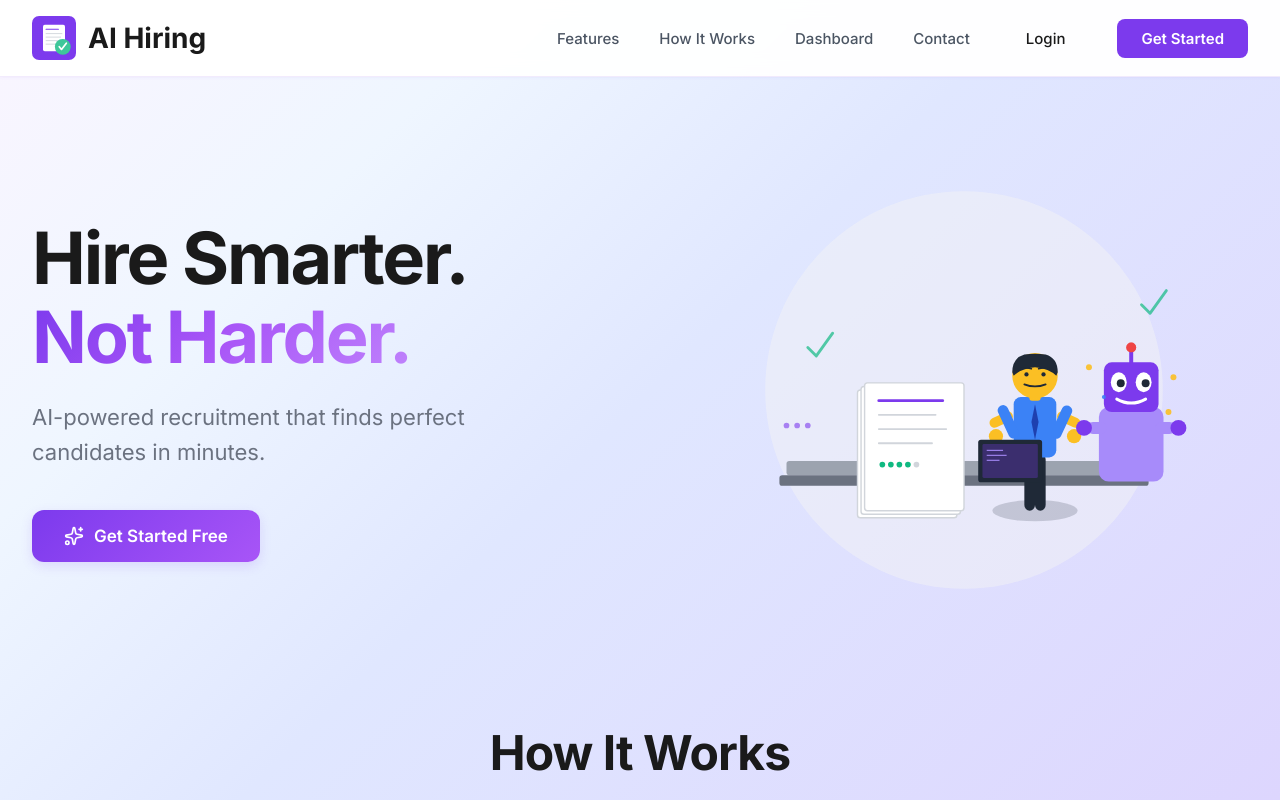
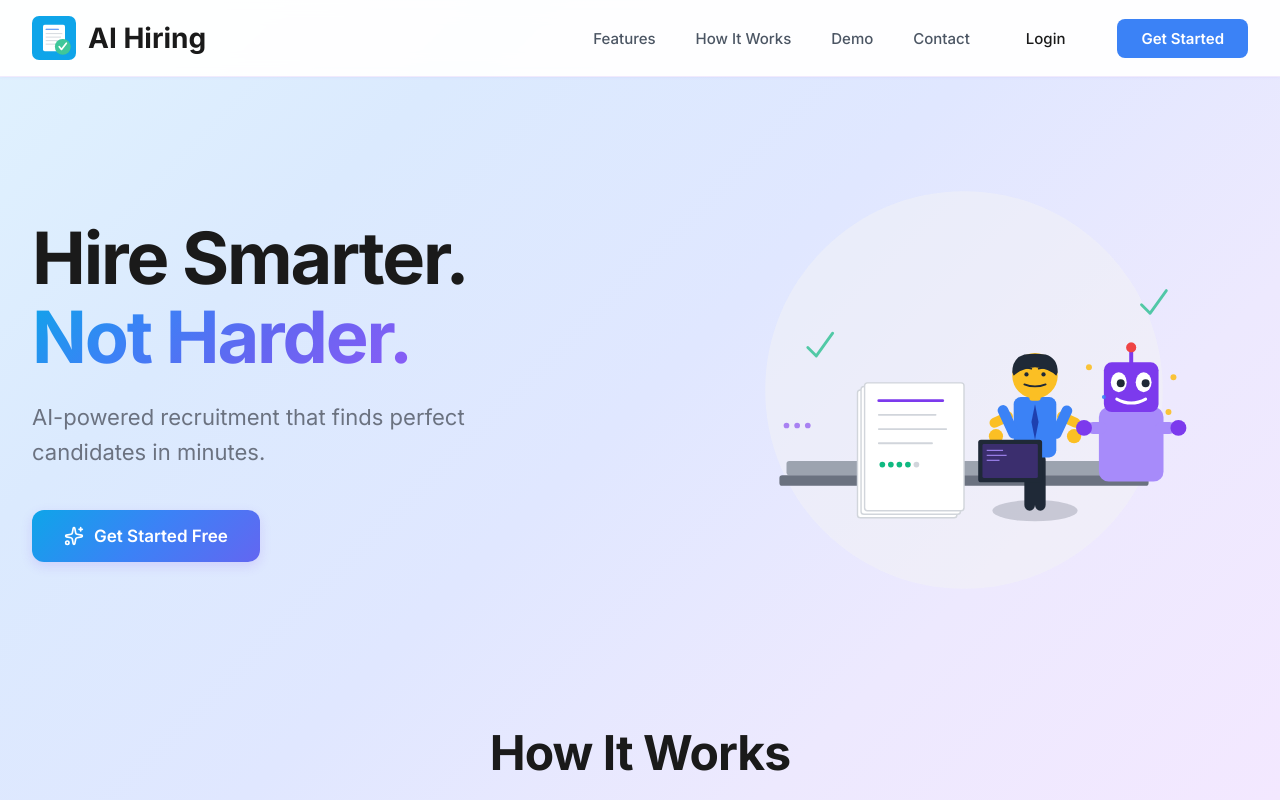
Before and after one commit to Shreyadungrakoti/ai-hiring-ui, a React (Vite) app: page / in a window 1280 px wide. Shown: the top 800 px of the page. Built offline with nearby package versions, Linux system fonts and the light colour scheme; no server answers.

Commit message:
Update topbar: Demo instead of Dashboard, blue-to-purple gradient, replace LinkedIn with job platforms

```diff
--- a/src/App.css
+++ b/src/App.css
@@ -1417,7 +1417,7 @@ html[data-theme="light"] .d2ChartBar{
 
 .landingPage {
   min-height: 100vh;
-  background: linear-gradient(135deg, #faf5ff 0%, #eff6ff 25%, #e0e7ff 50%, #ddd6fe 100%);
+  background: linear-gradient(135deg, #e0f2fe 0%, #dbeafe 25%, #e0e7ff 50%, #ede9fe 75%, #f3e8ff 100%);
   background-attachment: fixed;
   color: #1a1a1a;
 }
@@ -1505,7 +1505,7 @@ html[data-theme="light"] .d2ChartBar{
 }
 
 .landingGetStartedBtn {
-  background: #7c3aed !important;
+  background: #3b82f6 !important;
   color: #ffffff !important;
   border: none !important;
   padding: 10px 24px !important;
@@ -1765,7 +1765,7 @@ html[data-theme="light"] .d2ChartBar{
 }
 
 .landingGradientText {
-  background: linear-gradient(135deg, #7c3aed 0%, #a855f7 50%, #c084fc 100%);
+  background: linear-gradient(135deg, #0ea5e9 0%, #3b82f6 30%, #6366f1 60%, #8b5cf6 100%);
   -webkit-background-clip: text;
   -webkit-text-fill-color: transparent;
   background-clip: text;
@@ -1801,7 +1801,7 @@ html[data-theme="light"] .d2ChartBar{
 }
 
 .btnLarge.btnPrimary {
-  background: linear-gradient(135deg, #7c3aed 0%, #a855f7 100%) !important;
+  background: linear-gradient(135deg, #0ea5e9 0%, #3b82f6 50%, #6366f1 100%) !important;
   color: #ffffff !important;
   border: none !important;
 }
@@ -2016,7 +2016,7 @@ html[data-theme="light"] .d2ChartBar{
 }
 
 .landingContactForm .btn {
-  background: linear-gradient(135deg, #7c3aed 0%, #a855f7 100%) !important;
+  background: linear-gradient(135deg, #0ea5e9 0%, #3b82f6 50%, #6366f1 100%) !important;
   color: #ffffff !important;
   border: none !important;
   padding: 16px 32px !important;
@@ -2482,7 +2482,7 @@ html[data-theme="light"] .d2ChartBar{
   width: 48px;
   height: 48px;
   border-radius: 50%;
-  background: linear-gradient(135deg, #3b82f6 0%, #7c3aed 100%);
+  background: linear-gradient(135deg, #3b82f6 0%, #6366f1 50%, #8b5cf6 100%);
   display: flex;
   align-items: center;
   justify-content: center;
@@ -2532,7 +2532,7 @@ html[data-theme="light"] .d2ChartBar{
 
 .testimonialsSwiper .swiper-button-prev:hover,
 .testimonialsSwiper .swiper-button-next:hover {
-  background: linear-gradient(135deg, #3b82f6 0%, #7c3aed 100%);
+  background: linear-gradient(135deg, #3b82f6 0%, #6366f1 50%, #8b5cf6 100%);
   transform: translateY(-50%) scale(1.1);
 }
 
@@ -2558,7 +2558,7 @@ html[data-theme="light"] .d2ChartBar{
 }
 
 .testimonialsSwiper .swiper-pagination-bullet-active {
-  background: linear-gradient(135deg, #3b82f6 0%, #7c3aed 100%);
+  background: linear-gradient(135deg, #3b82f6 0%, #6366f1 50%, #8b5cf6 100%);
   width: 28px;
   border-radius: 5px;
 }
@@ -2627,7 +2627,7 @@ html[data-theme="light"] .d2ChartBar{
 .statValue {
   font-size: 40px;
   font-weight: 800;
-  background: linear-gradient(135deg, #3b82f6 0%, #7c3aed 100%);
+  background: linear-gradient(135deg, #3b82f6 0%, #6366f1 50%, #8b5cf6 100%);
   -webkit-background-clip: text;
   -webkit-text-fill-color: transparent;
   background-clip: text;
@@ -2705,7 +2705,7 @@ html[data-theme="light"] .d2ChartBar{
 .landingShowcaseNumber {
   font-size: 48px;
   font-weight: 800;
-  background: linear-gradient(135deg, #7c3aed 0%, #3b82f6 100%);
+  background: linear-gradient(135deg, #0ea5e9 0%, #3b82f6 50%, #6366f1 100%);
   -webkit-background-clip: text;
   -webkit-text-fill-color: transparent;
   background-clip: text;
--- a/src/components/Logo.jsx
+++ b/src/components/Logo.jsx
@@ -14,7 +14,7 @@ export default function Logo({ size = 44 }) {
       <rect x="25" y="20" width="50" height="60" rx="4" fill="white" />
 
       {/* Document lines */}
-      <line x1="32" y1="30" x2="60" y2="30" stroke="#7c3aed" strokeWidth="2.5" strokeLinecap="round" />
+      <line x1="32" y1="30" x2="60" y2="30" stroke="#3b82f6" strokeWidth="2.5" strokeLinecap="round" />
       <line x1="32" y1="40" x2="68" y2="40" stroke="#d1d5db" strokeWidth="2" strokeLinecap="round" />
       <line x1="32" y1="48" x2="65" y2="48" stroke="#d1d5db" strokeWidth="2" strokeLinecap="round" />
       <line x1="32" y1="56" x2="62" y2="56" stroke="#d1d5db" strokeWidth="2" strokeLinecap="round" />
@@ -37,9 +37,10 @@ export default function Logo({ size = 44 }) {
       {/* Gradient definition */}
       <defs>
         <linearGradient id="logoGrad" x1="0" y1="0" x2="100" y2="100">
-          <stop offset="0%" stopColor="#7c3aed" />
-          <stop offset="50%" stopColor="#a855f7" />
-          <stop offset="100%" stopColor="#3b82f6" />
+          <stop offset="0%" stopColor="#0ea5e9" />
+          <stop offset="40%" stopColor="#3b82f6" />
+          <stop offset="70%" stopColor="#6366f1" />
+          <stop offset="100%" stopColor="#8b5cf6" />
         </linearGradient>
       </defs>
     </svg>
--- a/src/pages/Candidates.jsx
+++ b/src/pages/Candidates.jsx
@@ -8,7 +8,7 @@ const mockCandidates = [
     name: "Jane Doe",
     score: 8.6,
     project: "Data Scientist",
-    linkedin: "https://linkedin.com/in/janedoe",
+    linkedin: "https://platform.com/in/janedoe",
     inmail_sent: false,
     created_at: "2026-01-12T10:30:00Z",
   },
--- a/src/pages/LandingPage.jsx
+++ b/src/pages/LandingPage.jsx
@@ -196,7 +196,7 @@ export default function LandingPage() {
           <div className="landingNavLinks">
             <a href="#features" className="landingNavLink">Features</a>
             <a href="#how-it-works" className="landingNavLink">How It Works</a>
-            <a href="#" onClick={(e) => { e.preventDefault(); nav("/portal/dashboard"); }} className="landingNavLink">Dashboard</a>
+            <a href="#demo" className="landingNavLink">Demo</a>
             <a href="#contact" className="landingNavLink">Contact</a>
 
             {isAuthed ? (
@@ -439,7 +439,7 @@ export default function LandingPage() {
       <StatsCarousel />
 
       {/* Demo Video Section */}
-      <section className="landingDemo">
+      <section className="landingDemo" id="demo">
         <div className="landingDemoContent">
           <div className="landingDemoPlaceholder">
             <div className="landingDemoIcon">
@@ -488,7 +488,7 @@ export default function LandingPage() {
               <div className="landingFeatureIcon">
                 <Users size={32} />
               </div>
-              <h3 className="landingFeatureTitle">LinkedIn Integration</h3>
+              <h3 className="landingFeatureTitle">Multi-Platform Integration</h3>
               <p className="landingFeatureText">
                 Tap into millions of profiles instantly.
               </p>
@@ -669,7 +669,7 @@ export default function LandingPage() {
               <h4 className="landingFooterHeading">Product</h4>
               <ul className="landingFooterLinks">
                 <li><a href="#features">Features</a></li>
-                <li><a href="#" onClick={(e) => { e.preventDefault(); nav("/portal/dashboard"); }}>Dashboard</a></li>
+                <li><a href="#demo">Demo</a></li>
                 <li><a href="#" onClick={(e) => { e.preventDefault(); nav("/portal/projects"); }}>Projects</a></li>
                 <li><a href="#" onClick={(e) => { e.preventDefault(); nav("/portal/candidates"); }}>Candidates</a></li>
                 <li><a href="#" onClick={(e) => e.preventDefault()}>Pricing</a></li>
--- a/src/pages/NewProject.jsx
+++ b/src/pages/NewProject.jsx
@@ -84,7 +84,7 @@ export default function NewProject() {
           <div>
             <div className="small">Search method</div>
             <select className="select" value={searchMethod} onChange={(e) => setSearchMethod(e.target.value)}>
-              <option value="linkedin">LinkedIn</option>
+              <option value="linkedin">Job Platforms (Multi-source)</option>
               <option value="naukari">Naukari</option>
               <option value="both">Both</option>
             </select>
--- a/src/pages/ProjectEdit.jsx
+++ b/src/pages/ProjectEdit.jsx
@@ -111,13 +111,13 @@ export default function ProjectEdit() {
               />
             </div>
             <div style={{ flex: 1 }}>
-              <div className="small">LinkedIn Project URL</div>
+              <div className="small">Job Platform Project URL</div>
               <div style={{ display: "flex", gap: 8, alignItems: "flex-end" }}>
                 <input
                   className="input"
                   value={linkedinUrl}
                   onChange={(e) => setLinkedinUrl(e.target.value)}
-                  placeholder="https://linkedin.com/projects/..."
+                  placeholder="https://platform.com/projects/..."
                   style={{ flex: 1 }}
                 />
                 {linkedinUrl && (
@@ -126,7 +126,7 @@ export default function ProjectEdit() {
                     target="_blank"
                     rel="noopener noreferrer"
                     className="btn"
-                    title="Open LinkedIn project"
+                    title="Open project on platform"
                   >
                     <ExternalLink size={16} />
                   </a>
@@ -156,7 +156,7 @@ export default function ProjectEdit() {
           <div>
             <div className="small">Search method</div>
             <select className="select" value={searchMethod} onChange={(e) => setSearchMethod(e.target.value)}>
-              <option value="linkedin">LinkedIn</option>
+              <option value="linkedin">Job Platforms (Multi-source)</option>
               <option value="naukari">Naukari</option>
               <option value="both">Both</option>
             </select>
--- a/src/pages/Projects.jsx
+++ b/src/pages/Projects.jsx
@@ -108,7 +108,7 @@ export default function Projects() {
                           href={p.linkedin_url}
                           target="_blank"
                           rel="noopener noreferrer"
-                          title="Open LinkedIn Project"
+                          title="Open Project on Platform"
                           style={{
                             display: "flex",
                             alignItems: "center",
--- a/src/pages/Settings.jsx
+++ b/src/pages/Settings.jsx
@@ -30,7 +30,7 @@ export default function Settings() {
 
         <div className="stack">
           <div className="small muted">
-            Important: do not store LinkedIn passwords in the browser.
+            Important: do not store platform credentials in the browser.
             Backend should store them securely (encrypted) and only expose “connected” status.
           </div>
 
@@ -38,7 +38,7 @@ export default function Settings() {
             <div className="row space">
               <div className="row" style={{ gap: 10 }}>
                 <Lock size={16} />
-                <div style={{ fontWeight: 900 }}>LinkedIn</div>
+                <div style={{ fontWeight: 900 }}>Job Platforms</div>
               </div>
               <span className="pill">Not connected</span>
             </div>
@@ -47,11 +47,11 @@ export default function Settings() {
 
             <div className="stack">
               <div>
-                <div className="small">LinkedIn email</div>
+                <div className="small">Platform email</div>
                 <input className="input" value={linkedinEmail} onChange={(e) => setLinkedinEmail(e.target.value)} placeholder="email@domain.com" />
               </div>
               <div>
-                <div className="small">LinkedIn password</div>
+                <div className="small">Platform password</div>
                 <input className="input" type="password" value={linkedinPass} onChange={(e) => setLinkedinPass(e.target.value)} placeholder="••••••••" />
               </div>
 
```
Also changed, not shown: src/lib/api.js.
